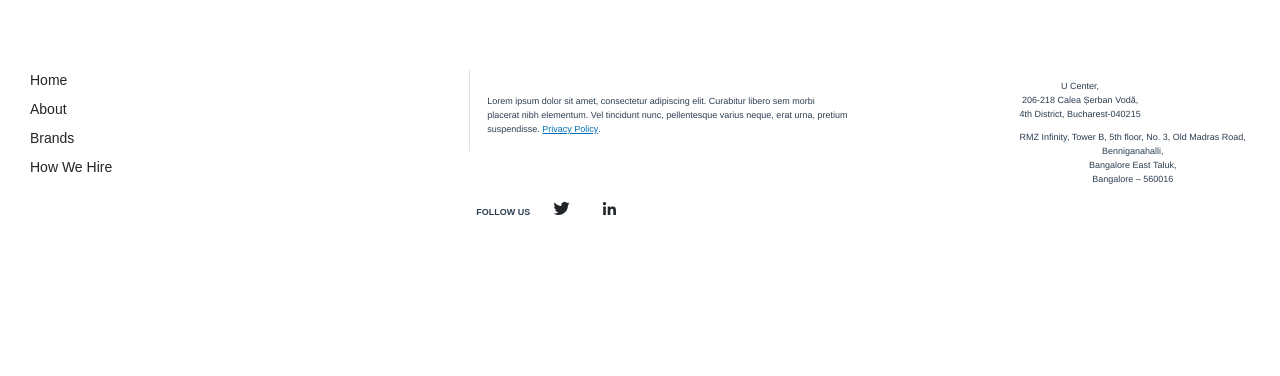
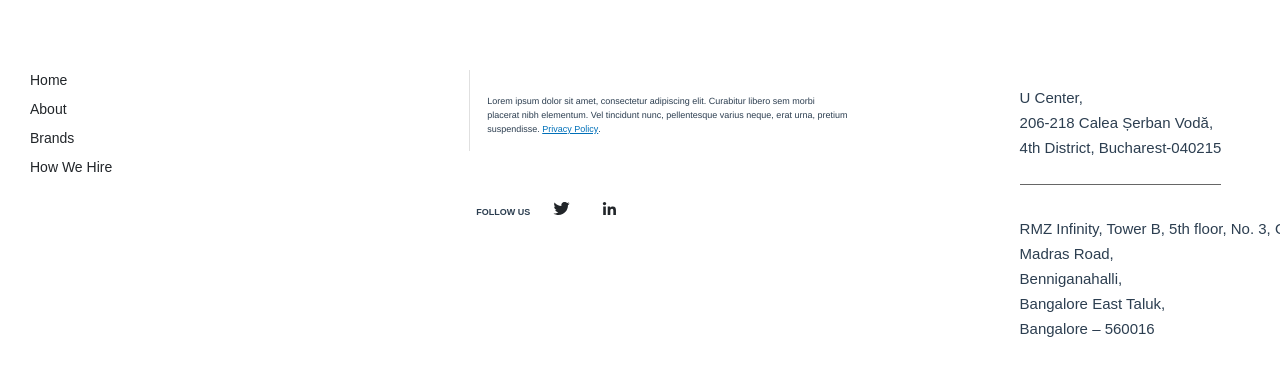
Before and after one commit to vicgui/booking, a website built with Vite: page PCS/footer/index.html in a window 1280 px wide. Shown: the top 376 px of the page. Built offline with nearby package versions, Linux system fonts and the light colour scheme.

Commit message:
third column styled. Social icons position missing

```diff
--- a/PCS/footer/style.css
+++ b/PCS/footer/style.css
@@ -154,6 +154,7 @@ ul li a{
 .textwidget{
   font-size: 9px;
     line-height: 14px;
+    text-align: left;
 }
 .textwidget p{
   margin-bottom: 0;
@@ -224,4 +225,20 @@ ul li a{
     width: 100%;
     flex-wrap: wrap;
     align-content: flex-start;
+
 }
+.location1{
+  padding: 0px 0px 24px 0px;
+  border-style: solid;
+  border-width: 0px 0px 1px 0px;
+  border-color: #666666;
+}
+.location2{
+  padding: 16px 0px 0px 0px;
+}
+
+.location-wrap .textwidget p{
+  font-family: "MuseoSans-300", Sans-serif;
+    font-size: 15px;
+    line-height: 25px;
+}
```
